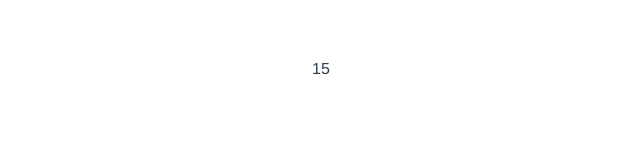
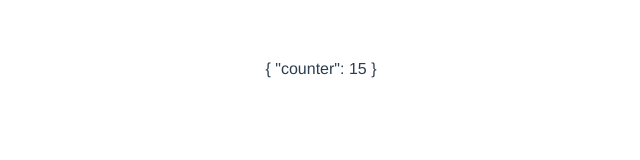
Before and after one commit to leonardoovaldezz/vuejs-componentes-composition, a Vue app: page / in a window 1280 px wide. Shown: the top 160 px of the page, without its empty margins (319-959 px from the left). Built offline with nearby package versions, Linux system fonts and the light colour scheme.

Commit message:
variables reactivas con reactive

```diff
--- a/src/components/Home.vue
+++ b/src/components/Home.vue
@@ -1,15 +1,15 @@
 <template>
-  <div>{{ counter }}</div>
+  <div>{{ obj }}</div>
 </template>
 
 <script>
-import { ref } from "vue";
+import { reactive } from "vue";
 
 export default {
   setup() {
-    const counter = ref(0);
-    setInterval(() => counter.value++, 500)
-    return { counter };
+    const obj = reactive({ counter: 0 });
+    setInterval(() => obj.counter++, 500);
+    return { obj };
   },
 };
 </script>
```
